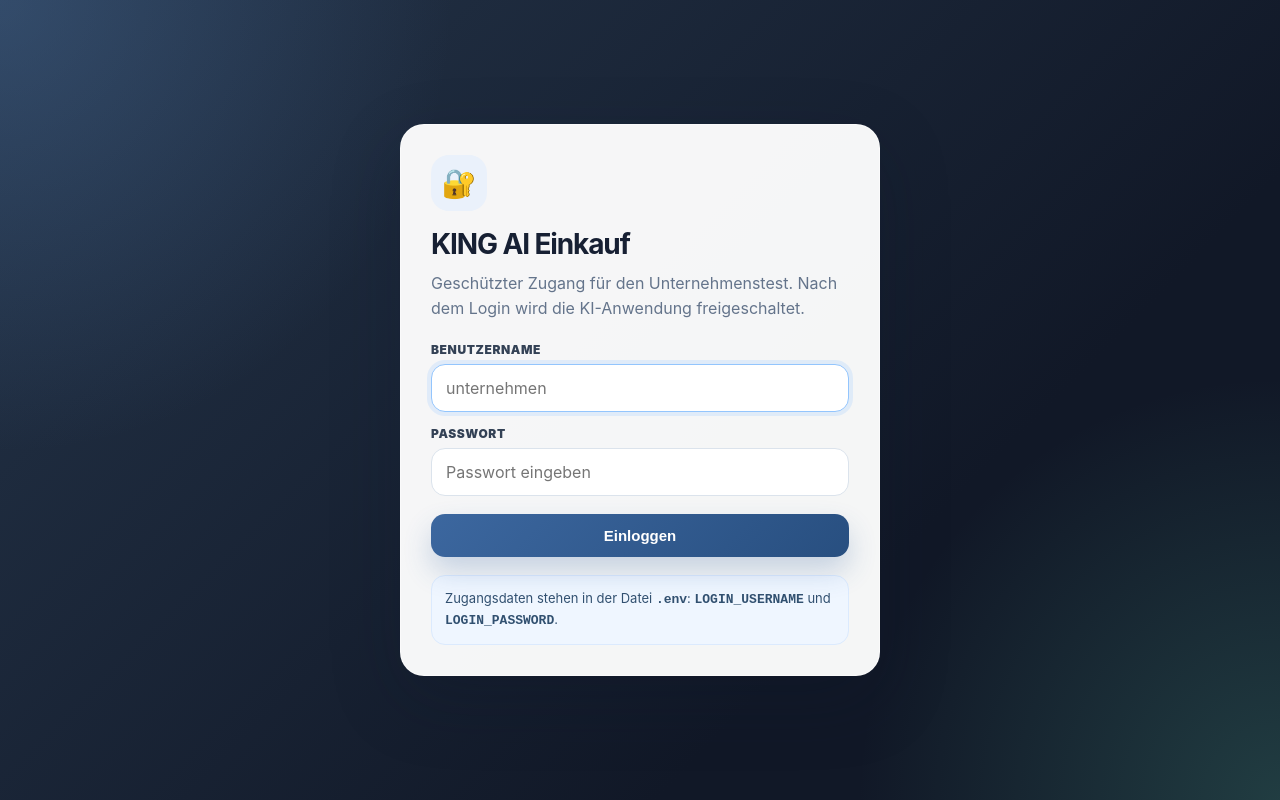
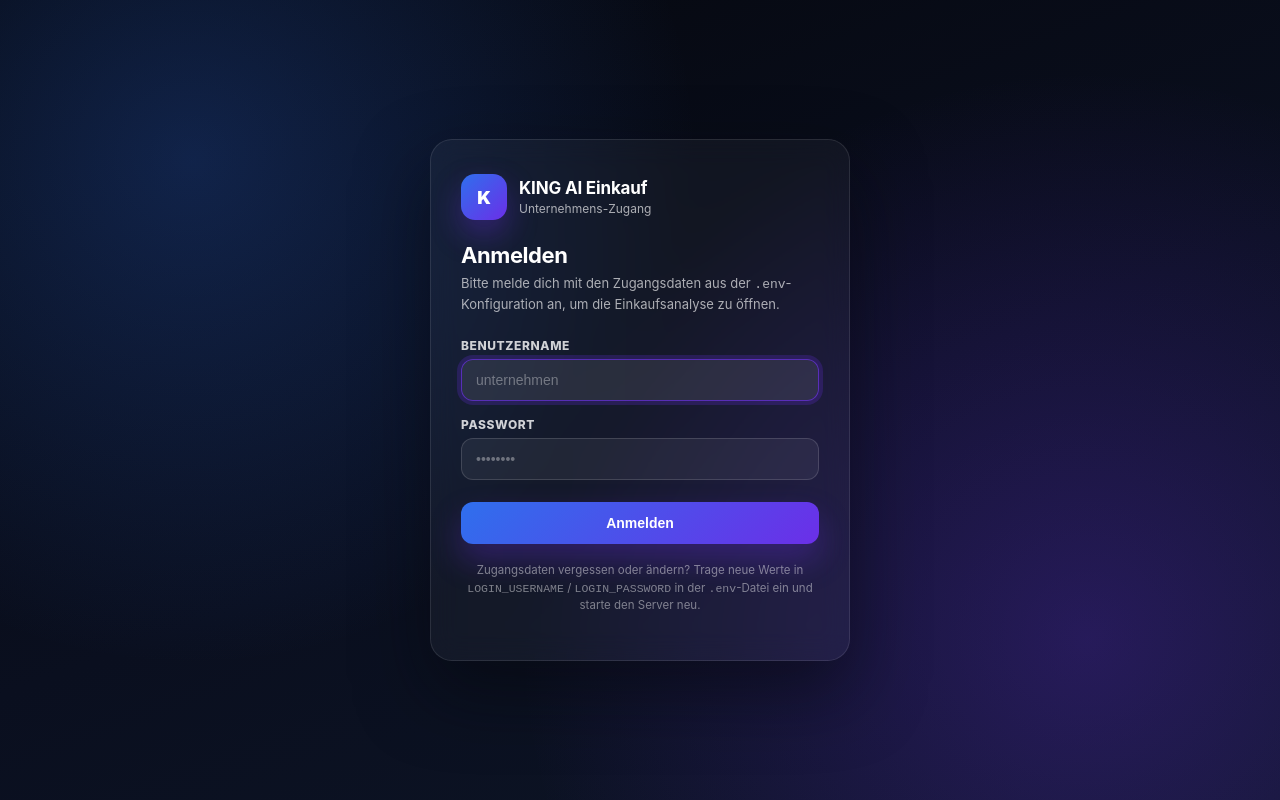
Before and after one commit to DarkReaperGT/king-ai-einkauf-demo, a website: page public/login.html in a window 1280 px wide. Drawn offline with Linux system fonts and the light colour scheme.

```diff
--- a/package.json
+++ b/package.json
@@ -1,9 +1,12 @@
 {
   "name": "king-ai-einkauf-server",
-  "version": "1.1.0",
+  "version": "1.2.0",
   "private": true,
   "description": "Lokale KI-Unterstützungsanwendung für Einkaufs-, Lastenheft- und Angebotsanalysen mit OpenAI Backend-Proxy und Unternehmens-Login.",
   "main": "server.js",
+  "engines": {
+    "node": ">=18.18.0"
+  },
   "scripts": {
     "start": "node server.js",
     "dev": "node --watch server.js"
--- a/public/login.html
+++ b/public/login.html
@@ -1,129 +1,171 @@
-<!doctype html>
+<!DOCTYPE html>
 <html lang="de">
 <head>
-  <meta charset="utf-8" />
-  <meta name="viewport" content="width=device-width, initial-scale=1" />
-  <title>KING AI Einkauf | Login</title>
+  <meta charset="UTF-8" />
+  <meta name="viewport" content="width=device-width, initial-scale=1.0" />
+  <title>KING AI | Anmeldung</title>
   <style>
     :root {
-      --bg: #172235;
-      --surface: #ffffff;
-      --text: #172033;
-      --muted: #64748b;
-      --line: #dbe3ec;
-      --blue: #315f9e;
-      --shadow: 0 24px 70px rgba(15, 23, 42, .22);
+      --blue: #2f6fed;
+      --violet: #6b2fe8;
+      --brand-gradient: linear-gradient(135deg, #2f6fed, #6b2fe8);
     }
+
     * { box-sizing: border-box; }
+
     body {
       margin: 0;
       min-height: 100vh;
+      display: grid;
+      place-items: center;
       font-family: Inter, ui-sans-serif, system-ui, -apple-system, BlinkMacSystemFont, "Segoe UI", Arial, sans-serif;
       background:
-        radial-gradient(circle at top left, rgba(80, 120, 170, .35), transparent 30%),
-        radial-gradient(circle at bottom right, rgba(80, 170, 145, .25), transparent 28%),
-        linear-gradient(135deg, #243449, #111827 70%);
-      color: var(--text);
+        radial-gradient(circle at 15% 20%, rgba(47, 111, 237, 0.25) 0, transparent 40%),
+        radial-gradient(circle at 85% 80%, rgba(107, 47, 232, 0.28) 0, transparent 45%),
+        linear-gradient(160deg, #05070d 0%, #0a0f1f 55%, #0d1526 100%);
+      color: #fff;
+    }
+
+    .card {
+      width: min(92vw, 420px);
+      background: rgba(255, 255, 255, 0.04);
+      border: 1px solid rgba(255, 255, 255, 0.10);
+      border-radius: 22px;
+      padding: 34px 30px;
+      backdrop-filter: blur(14px);
+      box-shadow: 0 30px 70px rgba(5, 7, 13, 0.55);
+    }
+
+    .brand {
+      display: flex;
+      align-items: center;
+      gap: 12px;
+      margin-bottom: 22px;
+    }
+
+    .brand-mark {
+      width: 46px;
+      height: 46px;
+      border-radius: 14px;
+      background: var(--brand-gradient);
+      flex: 0 0 46px;
       display: grid;
       place-items: center;
-      padding: 20px;
+      font-weight: 900;
+      font-size: 18px;
+      box-shadow: 0 14px 30px rgba(107, 47, 232, 0.35);
     }
-    main {
-      width: min(100%, 480px);
-      background: rgba(255,255,255,.96);
-      border: 1px solid rgba(255,255,255,.55);
-      border-radius: 24px;
-      box-shadow: var(--shadow);
-      padding: 30px;
+
+    .brand h1 {
+      margin: 0;
+      font-size: 17px;
+      letter-spacing: -0.01em;
     }
-    .badge {
-      width: 56px;
-      height: 56px;
-      border-radius: 18px;
-      display: grid;
-      place-items: center;
-      background: #eaf1fb;
-      color: #1d4ed8;
-      font-size: 28px;
-      margin-bottom: 16px;
+
+    .brand p {
+      margin: 3px 0 0;
+      color: rgba(255, 255, 255, 0.65);
+      font-size: 12px;
     }
-    h1 {
-      margin: 0;
-      font-size: 28px;
-      letter-spacing: -.04em;
+
+    h2 {
+      margin: 0 0 6px;
+      font-size: 22px;
+      letter-spacing: -0.02em;
     }
-    p {
-      margin: 10px 0 22px;
-      color: var(--muted);
-      line-height: 1.55;
+
+    .sub {
+      margin: 0 0 24px;
+      color: rgba(255, 255, 255, 0.65);
+      font-size: 13px;
+      line-height: 1.5;
     }
+
     label {
       display: block;
       font-size: 12px;
-      font-weight: 900;
-      color: #334155;
+      font-weight: 800;
+      color: rgba(255, 255, 255, 0.8);
       text-transform: uppercase;
-      letter-spacing: .05em;
-      margin: 14px 0 7px;
+      letter-spacing: 0.05em;
+      margin-bottom: 6px;
     }
+
+    .field { margin-bottom: 16px; }
+
     input {
       width: 100%;
-      border: 1px solid var(--line);
-      border-radius: 14px;
-      padding: 13px 14px;
-      font: inherit;
+      padding: 12px 14px;
+      border-radius: 12px;
+      border: 1px solid rgba(255, 255, 255, 0.14);
+      background: rgba(255, 255, 255, 0.06);
+      color: #fff;
+      font-size: 14px;
       outline: none;
-      background: #fff;
+      transition: border-color 0.18s ease, box-shadow 0.18s ease, background 0.18s ease;
     }
+
+    input::placeholder { color: rgba(255, 255, 255, 0.35); }
+
     input:focus {
-      border-color: #93c5fd;
-      box-shadow: 0 0 0 4px rgba(147,197,253,.22);
+      border-color: rgba(107, 47, 232, 0.7);
+      box-shadow: 0 0 0 4px rgba(107, 47, 232, 0.22);
+      background: rgba(255, 255, 255, 0.09);
     }
+
     button {
       width: 100%;
-      margin-top: 18px;
+      margin-top: 6px;
+      padding: 13px 14px;
       border: 0;
-      border-radius: 14px;
-      padding: 13px 16px;
-      background: linear-gradient(135deg, #3c679f, #284f80);
+      border-radius: 12px;
+      background: var(--brand-gradient);
       color: #fff;
-      font-weight: 900;
-      font-size: 15px;
+      font-weight: 800;
+      font-size: 14px;
       cursor: pointer;
-      box-shadow: 0 14px 28px rgba(49, 95, 158, .24);
+      box-shadow: 0 16px 32px rgba(107, 47, 232, 0.32);
+      transition: transform 0.15s ease, box-shadow 0.15s ease, opacity 0.15s ease;
     }
+
+    button:hover { transform: translateY(-1px); }
+    button:active { transform: translateY(0); }
+
     .hint {
       margin-top: 18px;
-      padding: 13px;
-      border: 1px solid #dbeafe;
-      background: #eff6ff;
-      border-radius: 14px;
-      color: #315070;
-      font-size: 13px;
-      line-height: 1.45;
+      font-size: 11.5px;
+      color: rgba(255, 255, 255, 0.45);
+      line-height: 1.5;
+      text-align: center;
     }
-    code { font-weight: 800; }
   </style>
 </head>
 <body>
-  <main>
-    <div class="badge">🔐</div>
-    <h1>KING AI Einkauf</h1>
-    <p>Geschützter Zugang für den Unternehmenstest. Nach dem Login wird die KI-Anwendung freigeschaltet.</p>
+  <main class="card">
+    <div class="brand">
+      <div class="brand-mark">K</div>
+      <div>
+        <h1>KING AI Einkauf</h1>
+        <p>Unternehmens-Zugang</p>
+      </div>
+    </div>
 
-    <form method="post" action="/login" autocomplete="on">
-      <label for="username">Benutzername</label>
-      <input id="username" name="username" type="text" autocomplete="username" required autofocus placeholder="unternehmen" />
+    <h2>Anmelden</h2>
+    <p class="sub">Bitte melde dich mit den Zugangsdaten aus der <code>.env</code>-Konfiguration an, um die Einkaufsanalyse zu öffnen.</p>
 
-      <label for="password">Passwort</label>
-      <input id="password" name="password" type="password" autocomplete="current-password" required placeholder="Passwort eingeben" />
-
-      <button type="submit">Einloggen</button>
+    <form method="post" action="/login">
+      <div class="field">
+        <label for="username">Benutzername</label>
+        <input id="username" name="username" type="text" autocomplete="username" placeholder="unternehmen" required autofocus />
+      </div>
+      <div class="field">
+        <label for="password">Passwort</label>
+        <input id="password" name="password" type="password" autocomplete="current-password" placeholder="••••••••" required />
+      </div>
+      <button type="submit">Anmelden</button>
     </form>
 
-    <div class="hint">
-      Zugangsdaten stehen in der Datei <code>.env</code>: <code>LOGIN_USERNAME</code> und <code>LOGIN_PASSWORD</code>.
-    </div>
+    <p class="hint">Zugangsdaten vergessen oder ändern? Trage neue Werte in <code>LOGIN_USERNAME</code> / <code>LOGIN_PASSWORD</code> in der <code>.env</code>-Datei ein und starte den Server neu.</p>
   </main>
 </body>
 </html>
```
Also changed, not shown: server.js (+11 -1 lines), README.md, 2 other files.
